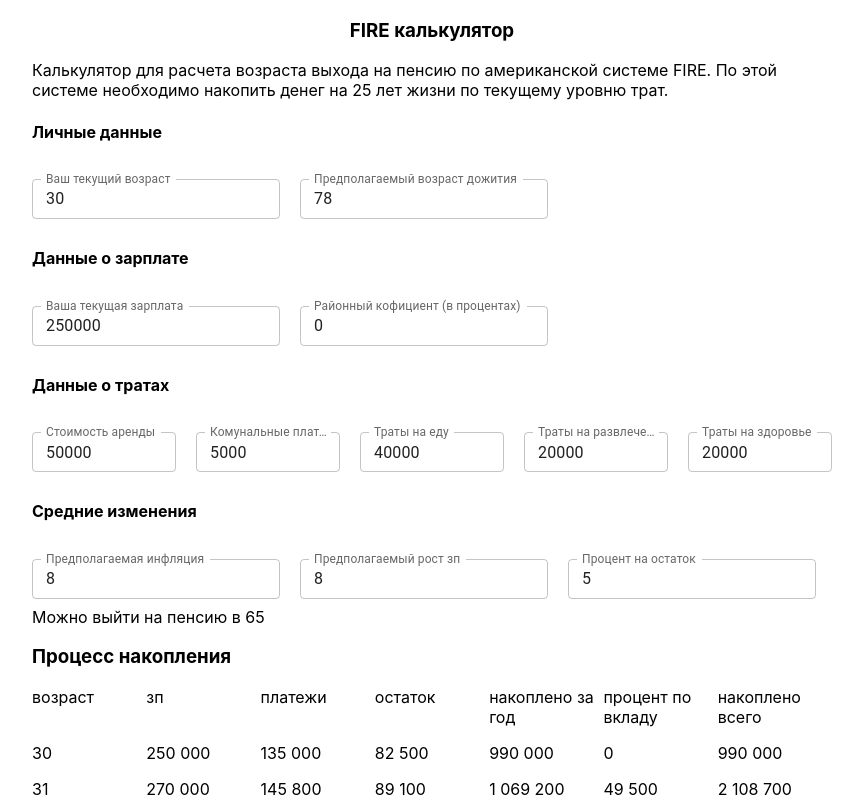
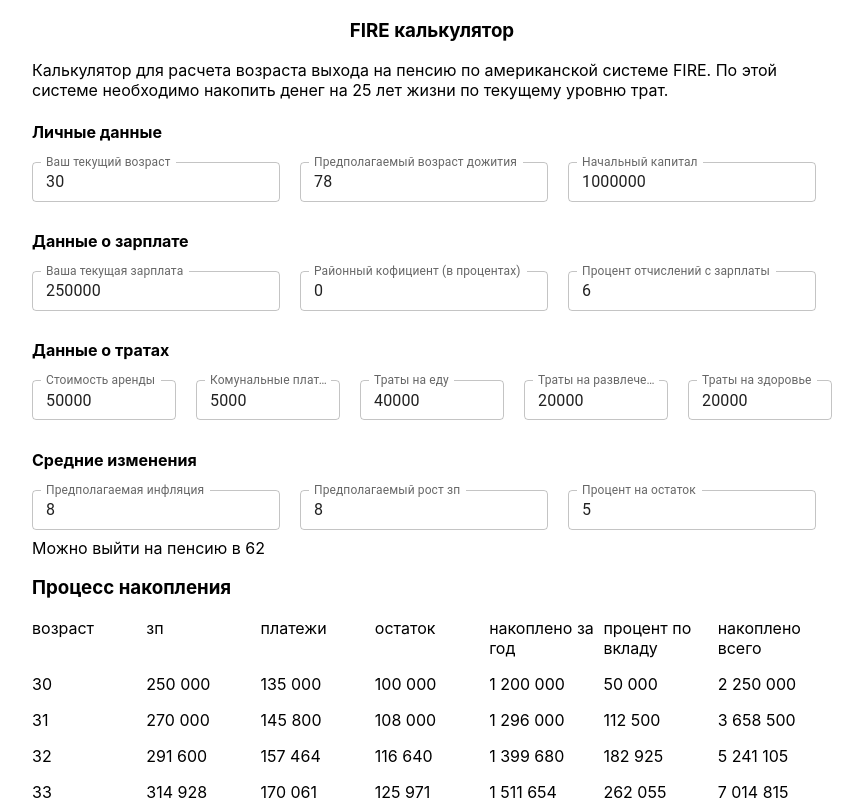
Before and after one commit to MazaiSerg/fire-calculator, a Next.js app: page / in a window 1280 px wide. Shown: the top 800 px of the page, without its empty margins (208-1071 px from the left). Built offline with nearby package versions, Linux system fonts and the light colour scheme.

Commit message:
feat(calculation): Добавил возможность менять налог и стартовый капитал

```diff
--- a/components/calculation/Calculation.tsx
+++ b/components/calculation/Calculation.tsx
@@ -5,9 +5,11 @@ import { DefaultCalculation } from './DefaultCalculation';
 export function Calculation() {
 	const [currentAge, setCurrentAge] = useState(30);
 	const [deathAge, setDeathAge] = useState(78);
+	const [startWithMoney, setStartWithMoney] = useState(1_000_000);
 
 	const [salary, setSalary] = useState(250_000);
 	const [regionBonus, setRegionBonus] = useState(0);
+	const [tax, setTax] = useState(6);
 
 	const [moneyEat, setMoneyEat] = useState(40_000);
 	const [moneyRent, setMoneyRent] = useState(50_000);
@@ -22,7 +24,7 @@ export function Calculation() {
 	return (
 		<div>
 			<div>
-				<h4>Личные данные</h4>
+				<h4 style={{ marginBlockEnd: '0.25em' }}>Личные данные</h4>
 				<div style={{ display: 'flex', gap: '20px' }}>
 					<Input
 						label="Ваш текущий возраст"
@@ -34,9 +36,14 @@ export function Calculation() {
 						setValue={setDeathAge}
 						value={deathAge}
 					/>
+					<Input
+						label="Начальный капитал"
+						setValue={setStartWithMoney}
+						value={startWithMoney}
+					/>
 				</div>
 
-				<h4>Данные о зарплате</h4>
+				<h4 style={{ marginBlockEnd: '0.25em' }}>Данные о зарплате</h4>
 				<div style={{ display: 'flex', gap: '20px' }}>
 					<Input
 						label="Ваша текущая зарплата"
@@ -48,9 +55,14 @@ export function Calculation() {
 						setValue={setRegionBonus}
 						value={regionBonus}
 					/>
+					<Input
+						label="Процент отчислений с зарплаты"
+						setValue={setTax}
+						value={tax}
+					/>
 				</div>
 
-				<h4>Данные о тратах</h4>
+				<h4 style={{ marginBlockEnd: '0.25em' }}>Данные о тратах</h4>
 				<div style={{ display: 'flex', gap: '20px' }}>
 					<Input
 						label="Стоимость аренды"
@@ -75,7 +87,7 @@ export function Calculation() {
 					/>
 				</div>
 
-				<h4>Средние изменения</h4>
+				<h4 style={{ marginBlockEnd: '0.25em' }}>Средние изменения</h4>
 				<div style={{ display: 'flex', gap: '20px' }}>
 					<Input
 						label="Предполагаемая инфляция"
@@ -104,7 +116,8 @@ export function Calculation() {
 					fun: moneyFun,
 					health: moneyHealth,
 				}}
-				salary={{ salary, regionBonus }}
+				salary={{ salary, regionBonus, tax }}
+				startWithMoney={startWithMoney}
 			/>
 		</div>
 	);
--- a/components/calculation/DefaultCalculation.tsx
+++ b/components/calculation/DefaultCalculation.tsx
@@ -1,6 +1,6 @@
 import React from 'react';
 import { Ages, Changes, Payments, Salary } from './types';
-import { MONEY_AFTER_TAX, YEARS_NEEDED } from './const';
+import { YEARS_NEEDED } from './const';
 import { Grid } from '../uikit/Grid';
 
 type Props = {
@@ -8,6 +8,7 @@ type Props = {
 	salary: Salary;
 	payments: Payments;
 	changes: Changes;
+	startWithMoney: number;
 };
 
 const headers = [
@@ -20,7 +21,13 @@ const headers = [
 	'накоплено всего',
 ];
 
-export function DefaultCalculation({ ages, salary, payments, changes }: Props) {
+export function DefaultCalculation({
+	ages,
+	salary,
+	payments,
+	changes,
+	startWithMoney,
+}: Props) {
 	const getPaymentsWithInflation = (
 		payments: Payments,
 		inflation: number,
@@ -38,8 +45,8 @@ export function DefaultCalculation({ ages, salary, payments, changes }: Props) {
 	const getSalaryGrown = (salary: Salary, grown: number): Salary => {
 		const grownCoef = 1 + grown / 100;
 		return {
+			...salary,
 			salary: salary.salary * grownCoef,
-			regionBonus: salary.regionBonus,
 		};
 	};
 
@@ -56,11 +63,12 @@ export function DefaultCalculation({ ages, salary, payments, changes }: Props) {
 	const data = [];
 	let simulatingSalary = salary;
 	let simulatingPayments = payments;
-	let savingMoney = 0;
+	let savingMoney = startWithMoney;
 	let simulatingAge = ages.currentAge;
 	for (; simulatingAge < ages.deathAge; simulatingAge++) {
 		const allPayments = countAllPayment(simulatingPayments);
-		const saveMoney = simulatingSalary.salary * MONEY_AFTER_TAX - allPayments;
+		const saveMoney =
+			simulatingSalary.salary * (1 - simulatingSalary.tax / 100) - allPayments;
 		const saveMoneyYear = saveMoney * 12;
 		const additionalMoney = (savingMoney * changes.percentToSaving) / 100;
 		savingMoney += saveMoneyYear + additionalMoney;
--- a/components/calculation/const.ts
+++ b/components/calculation/const.ts
@@ -1,3 +1 @@
-export const MONEY_AFTER_TAX = 0.87;
-
 export const YEARS_NEEDED = 25;
--- a/components/calculation/types.ts
+++ b/components/calculation/types.ts
@@ -6,6 +6,7 @@ export type Ages = {
 export type Salary = {
 	salary: number;
 	regionBonus: number;
+	tax: number;
 };
 
 export type Payments = {
```
